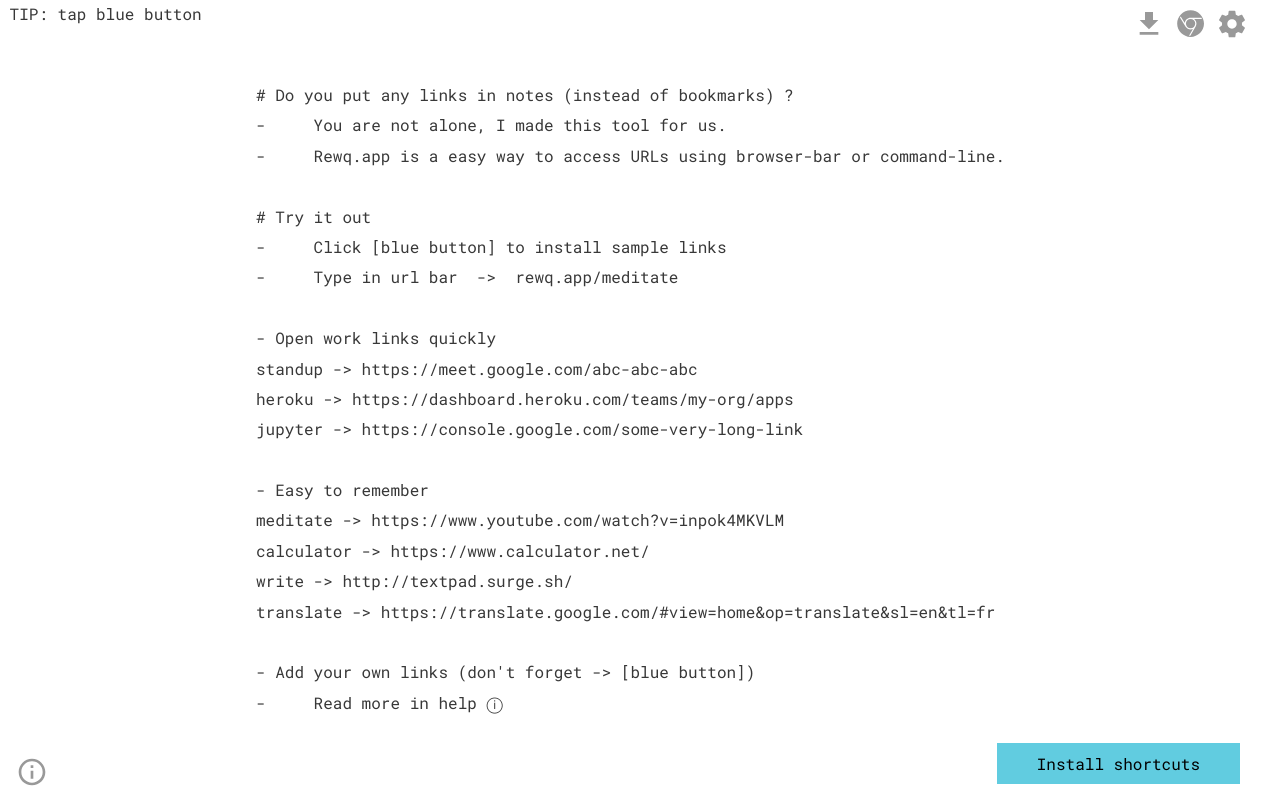
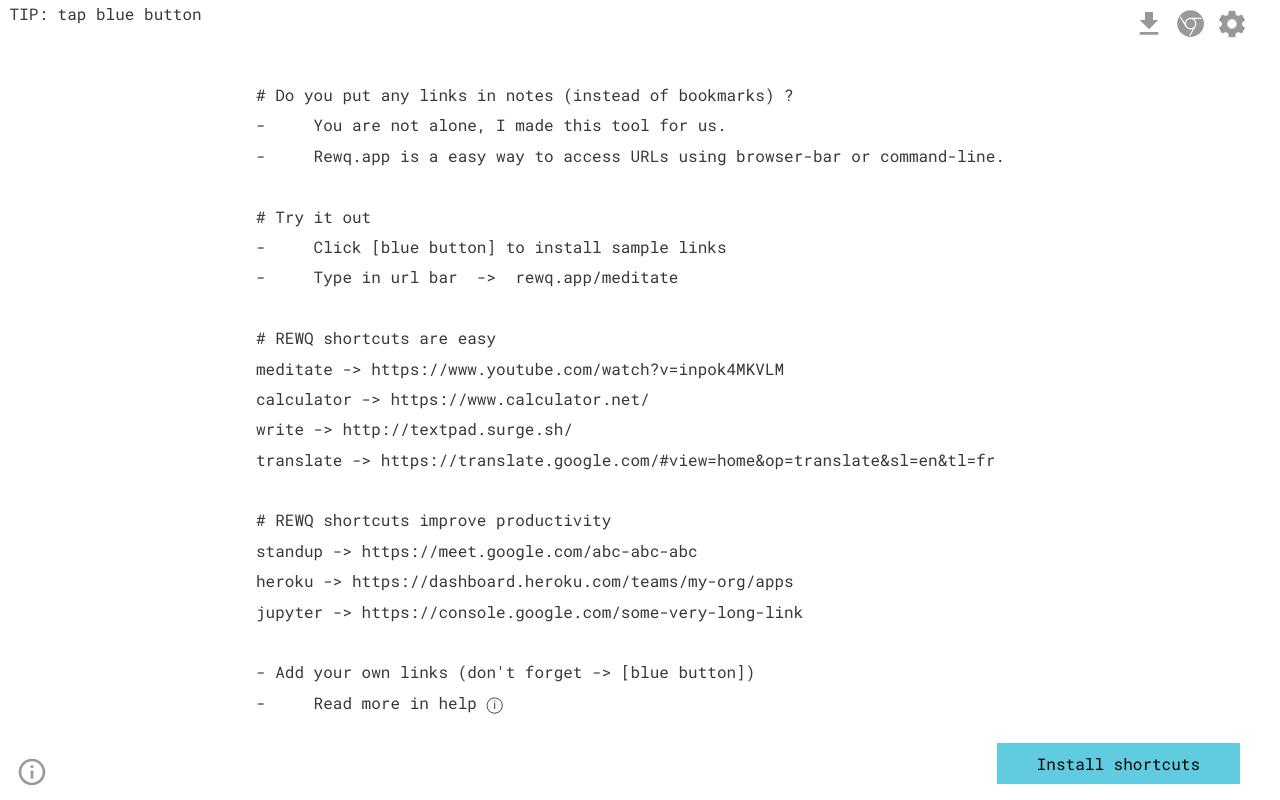
Before and after one commit to flipflopapp/rewq, a browser extension: page dist/settings.html in a window 1280 px wide. Drawn offline with Linux system fonts and the light colour scheme.

Commit message:
minor updates

```diff
--- a/dist/settings.html
+++ b/dist/settings.html
@@ -97,16 +97,16 @@
 -     Click [blue button] to install sample links
 -     Type in url bar  ->  rewq.app/meditate
 
-- Open work links quickly
-standup -> https://meet.google.com/abc-abc-abc
-heroku -> https://dashboard.heroku.com/teams/my-org/apps
-jupyter -> https://console.google.com/some-very-long-link
-
-- Easy to remember
+# REWQ shortcuts are easy
 meditate -> https://www.youtube.com/watch?v=inpok4MKVLM
 calculator -> https://www.calculator.net/
 write -> http://textpad.surge.sh/
 translate -> https://translate.google.com/#view=home&op=translate&sl=en&tl=fr
+
+# REWQ shortcuts improve productivity
+standup -> https://meet.google.com/abc-abc-abc
+heroku -> https://dashboard.heroku.com/teams/my-org/apps
+jupyter -> https://console.google.com/some-very-long-link
 
 - Add your own links (don't forget -> [blue button])
 -     Read more in help ⓘ
```
Also changed, not shown: README.md.
